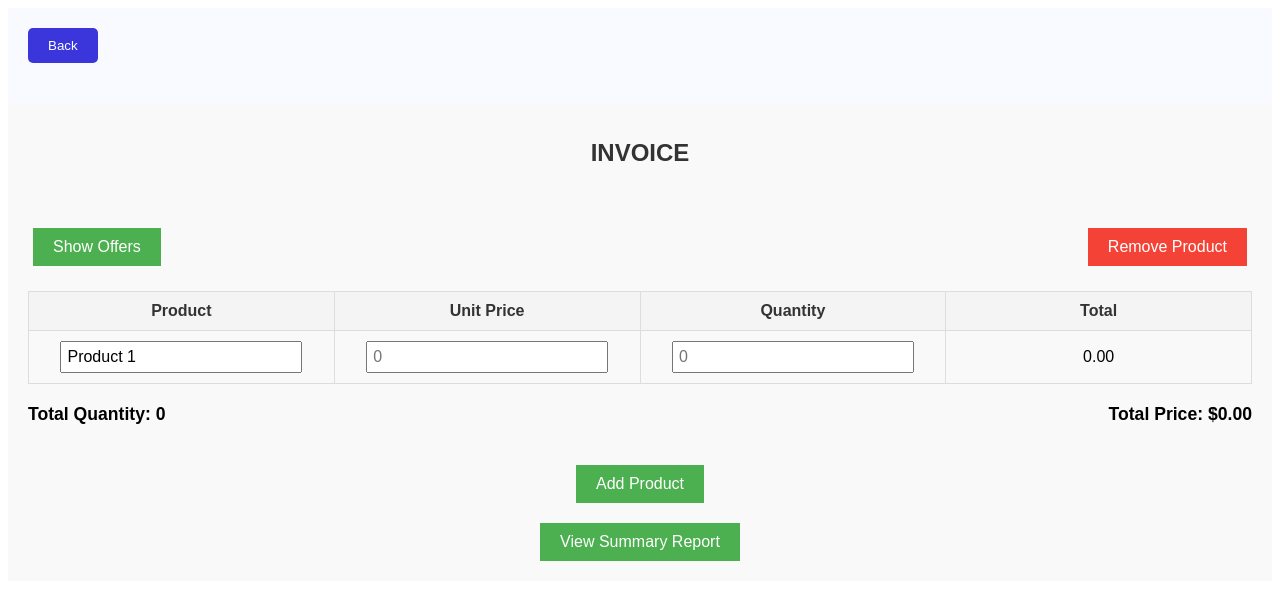
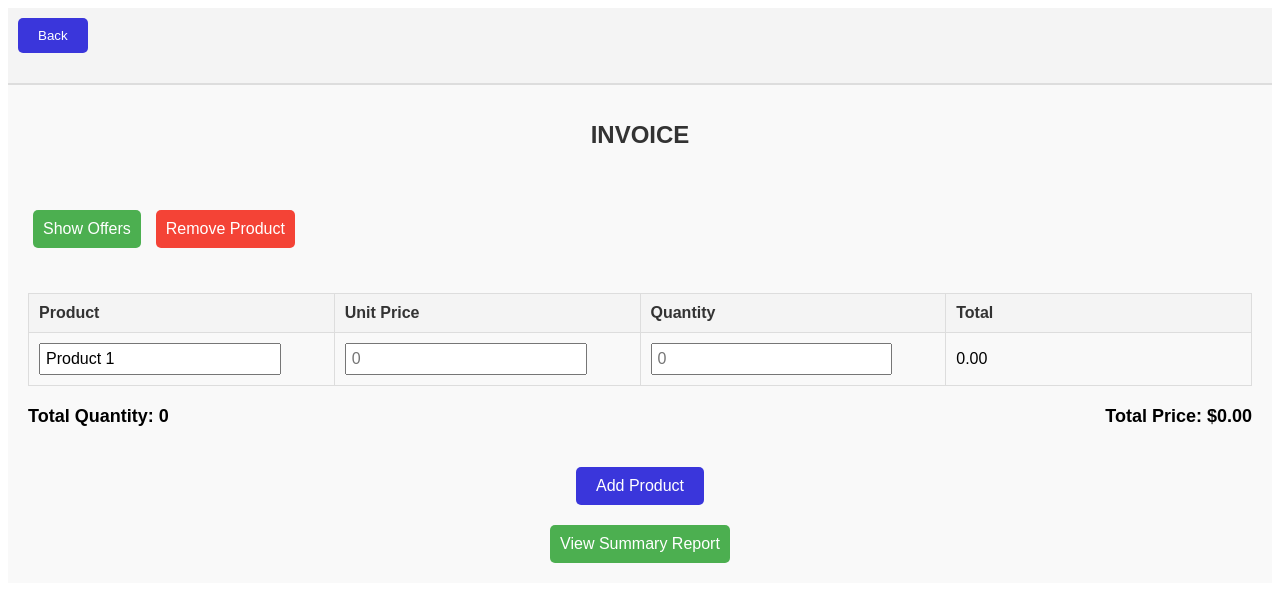
Before and after one commit to shihabul3000/RS-Invoice-Software, a React (Vite) app: page /dashboard in a window 1280 px wide. Shown: the top 602 px of the page. Built offline with nearby package versions, Linux system fonts and the light colour scheme.

Commit message:
downgrade

```diff
--- a/src/Components/Admin/Admin-Dashboard/Side-Bar/SideBarDashboardIcon/SideBarDashboardIcon.css
+++ b/src/Components/Admin/Admin-Dashboard/Side-Bar/SideBarDashboardIcon/SideBarDashboardIcon.css
@@ -24,3 +24,177 @@
   p {
     font-size: 16px;
   }
+
+  .filters {
+    margin-bottom: 20px;
+  }
+
+  .dropdown-btn {
+    background-color: #4caf50;
+    color: white;
+    padding: 10px;
+    cursor: pointer;
+    border: none;
+    border-radius: 5px;
+    display: inline-block;
+  }
+
+  .dropdown-btn:hover {
+    background-color: #45a049;
+  }
+
+  .dropdown-content {
+    display: none;
+    position: absolute;
+    background-color: white;
+    min-width: 160px;
+    box-shadow: 0px 8px 16px 0px rgba(0, 0, 0, 0.2);
+    z-index: 1;
+  }
+
+  .dropdown-btn:hover .dropdown-content {
+    display: block;
+  }
+
+  .remove-btn {
+    background-color: #ff4d4d;
+    color: white;
+    padding: 10px;
+    cursor: pointer;
+    border: none;
+    border-radius: 5px;
+    margin-left: 10px;
+  }
+
+  .remove-btn:hover {
+    background-color: #e60000;
+  }
+
+  .table-section {
+    margin-top: 20px;
+  }
+
+  .invoice-table {
+    width: 100%;
+    border-collapse: collapse;
+  }
+
+  .invoice-table th,
+  .invoice-table td {
+    padding: 8px;
+    border: 1px solid #ddd;
+  }
+
+  .invoice-table th {
+    background-color: #f4f4f4;
+  }
+
+  .totals {
+    margin-top: 20px;
+  }
+
+  .total-quantity,
+  .total-price {
+    font-size: 18px;
+    font-weight: bold;
+  }
+
+  .add-row-btn,
+  .summary-btn {
+    background-color: #3a36db;
+    color: white;
+    padding: 10px 20px;
+    cursor: pointer;
+    border: none;
+    border-radius: 5px;
+    margin-top: 20px;
+  }
+
+  .add-row-btn:hover,
+  .summary-btn:hover {
+    background-color: #2e2a9e;
+  }
+  .dashboard {
+    display: flex;
+    justify-content: space-between;
+    padding: 10px;
+    background-color: #f4f4f4;
+    border-bottom: 2px solid #ddd;
+  }
+
+  .container {
+    padding: 20px;
+  }
+
+  .header {
+    text-align: center;
+  }
+
+  .filters {
+    display: flex;
+    justify-content: flex-start;
+    margin-bottom: 20px;
+  }
+
+  .filters .dropdown-btn {
+    background-color: #4caf50;
+    color: white;
+    padding: 10px;
+    border: none;
+    cursor: pointer;
+    margin-right: 10px;
+  }
+
+  .filters .remove-btn {
+    background-color: #f44336;
+    color: white;
+    padding: 10px;
+    border: none;
+    cursor: pointer;
+  }
+
+  .table-section {
+    margin-bottom: 20px;
+  }
+
+  .invoice-table {
+    width: 100%;
+    border-collapse: collapse;
+  }
+
+  .invoice-table th,
+  .invoice-table td {
+    padding: 10px;
+    text-align: left;
+    border: 1px solid #ddd;
+  }
+
+  .invoice-table input {
+    padding: 5px;
+    width: 100%;
+  }
+
+  .summary-section {
+    margin-top: 20px;
+  }
+
+  .summary-btn {
+    background-color: #4caf50;
+    color: white;
+    padding: 10px;
+    border: none;
+    cursor: pointer;
+  }
+
+  .footer {
+    display: flex;
+    justify-content: space-between;
+  }
+
+  .add-btn {
+    background-color: #008cba;
+    color: white;
+    padding: 10px;
+    border: none;
+    cursor: pointer;
+  }
```
Also changed, not shown: src/Components/Admin/Admin-Dashboard/Side-Bar/SideBarDashboardIcon/SideBarDashboardIcon.jsx (+20 -35 lines).
